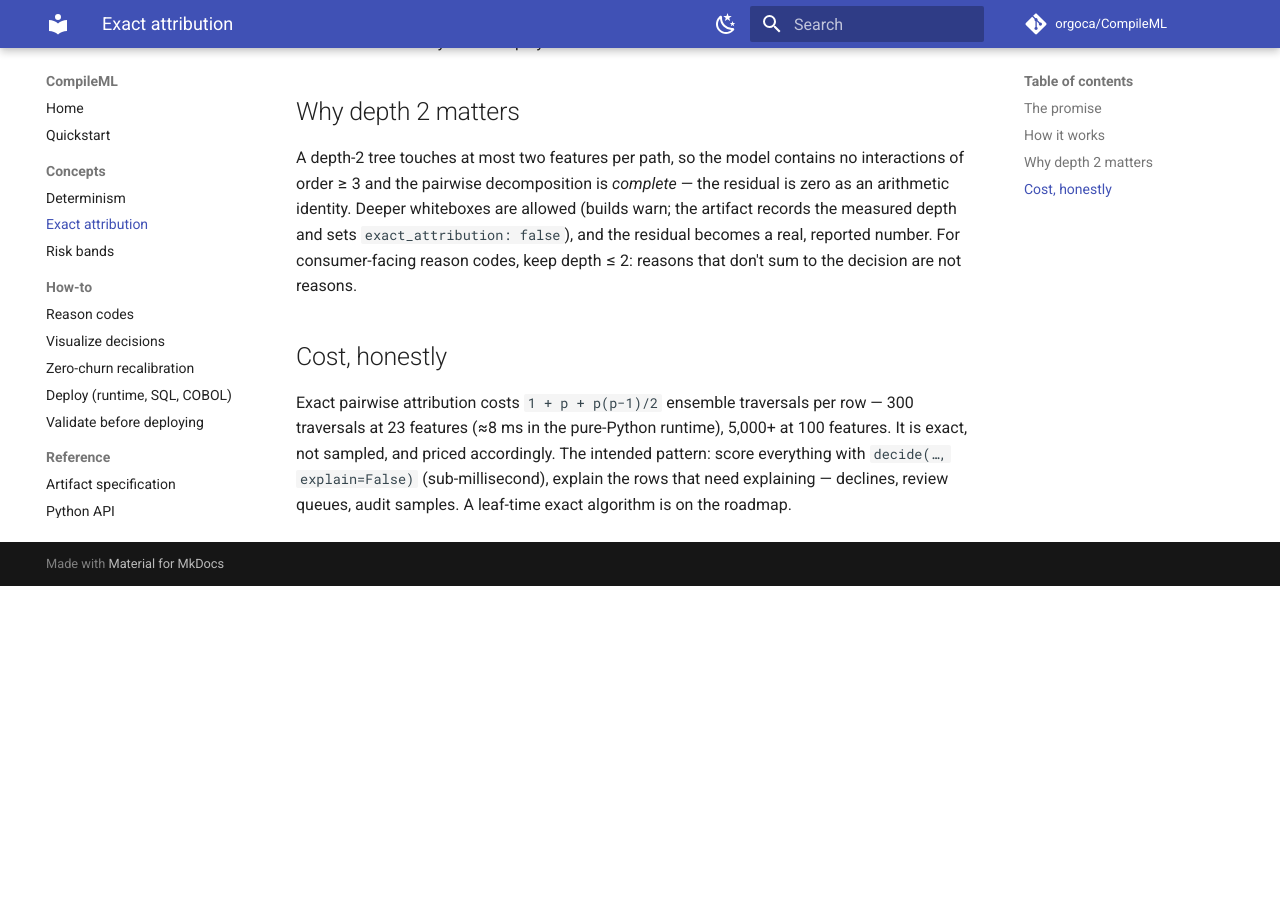
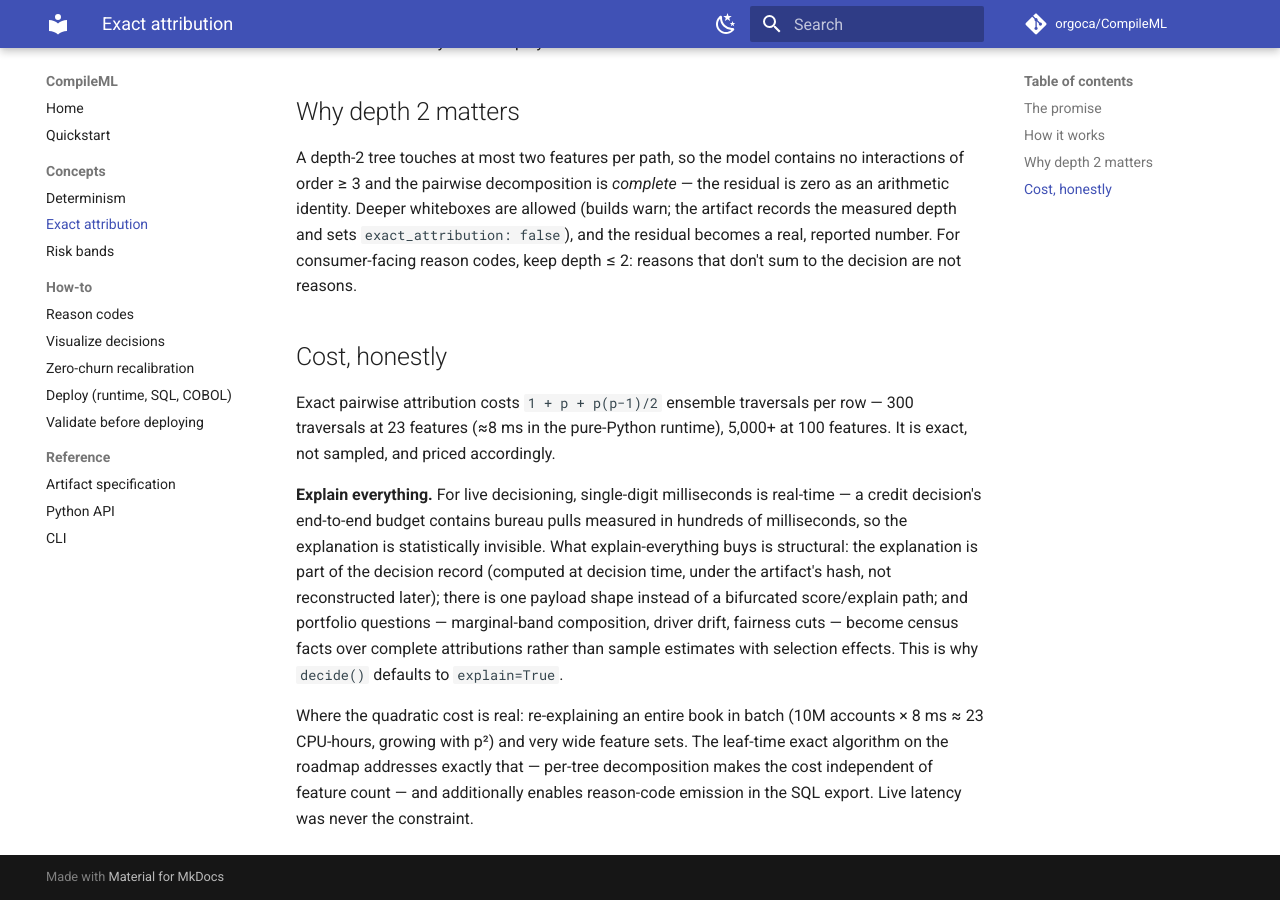
Before and after one commit to orgoca/CompileML, an MkDocs documentation site: the page built from docs/concepts/attribution.md, in a window 1280 px wide and 900 px high, scrolled down 789 px. Built offline with MkDocs 1.6.1 and Material for MkDocs 9.7.7, drawn with Linux system fonts in a browser that asks for light colours; comment, search, counter and statistics services are not loaded; before the commit the page ends 1375 px from its top, so only the background shows below that.

Commit message:
docs+runtime: explain everything by default; decide() self-checks reconciliation
Doctrine flip across README, attribution, deploy, and visualize docs:
complete attribution on every decision is real-time for credit
decisioning (single-digit ms against SLAs that contain bureau pulls),
keeps one payload shape in production, stores the explanation as part of
the decision record under the artifact hash, and makes portfolio
analytics census-complete instead of sampled. The O(p^2) cost is a
full-book batch concern; the leaf-time roadmap item is reframed
accordingly (p-independence, cheap batch, SQL reason emission) rather
than as live-latency chasing.

Runtime: on artifacts recording exact_attribution, decide() now refuses
to emit an explanation whose residual is nonzero. This is the invariant
with content — the naive sum+residual==2*delta check is a tautology by
the residual's definition and can never fire; residual==0 at depth<=2
fails precisely when the artifact or runtime is corrupted. Every
explained production decision re-proves attribution integrity in place.

```diff
--- a/docs/concepts/attribution.md
+++ b/docs/concepts/attribution.md
@@ -47,6 +47,21 @@
 Exact pairwise attribution costs `1 + p + p(p−1)/2` ensemble traversals per
 row — 300 traversals at 23 features (≈8 ms in the pure-Python runtime),
 5,000+ at 100 features. It is exact, not sampled, and priced accordingly.
-The intended pattern: score everything with `decide(…, explain=False)`
-(sub-millisecond), explain the rows that need explaining — declines, review
-queues, audit samples. A leaf-time exact algorithm is on the roadmap.
+
+**Explain everything.** For live decisioning, single-digit milliseconds is
+real-time — a credit decision's end-to-end budget contains bureau pulls
+measured in hundreds of milliseconds, so the explanation is statistically
+invisible. What explain-everything buys is structural: the explanation is
+part of the decision record (computed at decision time, under the artifact's
+hash, not reconstructed later); there is one payload shape instead of a
+bifurcated score/explain path; and portfolio questions — marginal-band
+composition, driver drift, fairness cuts — become census facts over complete
+attributions rather than sample estimates with selection effects. This is why
+`decide()` defaults to `explain=True`.
+
+Where the quadratic cost is real: re-explaining an entire book in batch
+(10M accounts × 8 ms ≈ 23 CPU-hours, growing with p²) and very wide feature
+sets. The leaf-time exact algorithm on the roadmap addresses exactly that —
+per-tree decomposition makes the cost independent of feature count — and
+additionally enables reason-code emission in the SQL export. Live latency was
+never the constraint.
```
Also changed, not shown: CHANGELOG.md (+9 -0 lines), README.md (+6 -2 lines), docs/howto/deploy.md (+9 -4 lines), docs/howto/visualize.md (+6 -4 lines), 2 other files.
